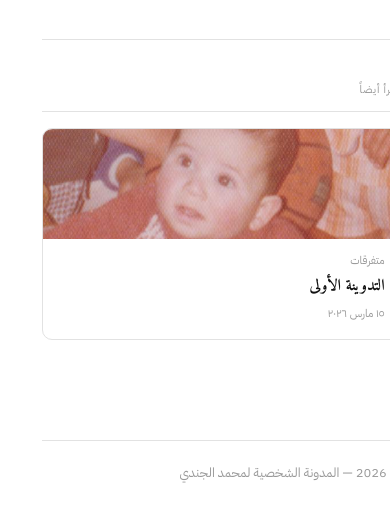
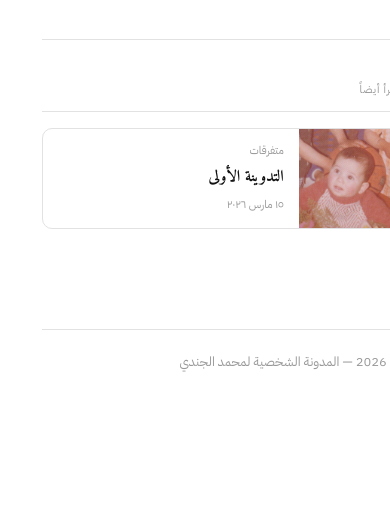
Before and after one commit to jundi78/my-site, an Eleventy site: page posts/الزير.md in a window 390 px wide. Shown: the part 6891-7397 px from the top of the page. After the commit the page ends 7286 px from the top, so only its background shows below. Built offline with nearby package versions, Linux system fonts and the light colour scheme; Eleventy itself is replaced by a stand-in of ours; files that its build step writes are made by us from their sources.

Commit message:
Update style.css

```diff
--- a/style.css
+++ b/style.css
@@ -649,18 +649,21 @@ hr.sep { border: none; border-top: 1px solid var(--line); margin: 20px 0; }
 
 .related-posts-grid {
   display: grid;
-  grid-template-columns: repeat(3, 1fr);
+  grid-template-columns: repeat(3, minmax(0, 1fr));
   gap: 1rem;
 }
 
 .related-post-card {
   display: flex;
-  flex-direction: column;
+  flex-direction: row;
+  align-items: stretch;
   border: 1px solid var(--line);
   border-radius: 10px;
   overflow: hidden;
   text-decoration: none;
   color: var(--text);
+  background: #fff;
+  min-width: 0;
   transition: box-shadow .18s, transform .18s;
 }
 .related-post-card:hover {
@@ -670,9 +673,10 @@ hr.sep { border: none; border-top: 1px solid var(--line); margin: 20px 0; }
 }
 
 .related-post-thumb {
-  height: 110px;
+  width: 110px;
+  min-width: 110px;
+  background: var(--soft);
   overflow: hidden;
-  background: var(--soft);
   flex-shrink: 0;
 }
 .related-post-thumb img {
@@ -684,6 +688,7 @@ hr.sep { border: none; border-top: 1px solid var(--line); margin: 20px 0; }
 .related-post-thumb-default {
   width: 100%;
   height: 100%;
+  min-height: 100%;
   display: flex;
   align-items: center;
   justify-content: center;
@@ -696,7 +701,9 @@ hr.sep { border: none; border-top: 1px solid var(--line); margin: 20px 0; }
 }
 
 .related-post-body {
-  padding: .75rem .9rem .9rem;
+  flex: 1;
+  min-width: 0;
+  padding: .8rem .95rem;
 }
 
 .related-post-cat {
@@ -724,9 +731,19 @@ hr.sep { border: none; border-top: 1px solid var(--line); margin: 20px 0; }
   margin: 0;
 }
 
-@media (max-width: 600px) {
-  .related-posts-grid { grid-template-columns: 1fr 1fr; }
+@media (max-width: 900px) {
+  .related-posts-grid {
+    grid-template-columns: 1fr 1fr;
+  }
 }
-@media (max-width: 400px) {
-  .related-posts-grid { grid-template-columns: 1fr; }
+
+@media (max-width: 560px) {
+  .related-posts-grid {
+    grid-template-columns: 1fr;
+  }
+
+  .related-post-thumb {
+    width: 100px;
+    min-width: 100px;
+  }
 }
```
